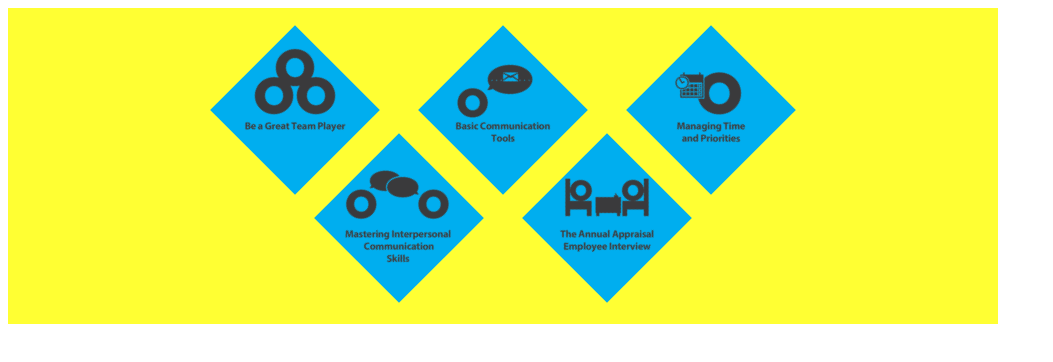
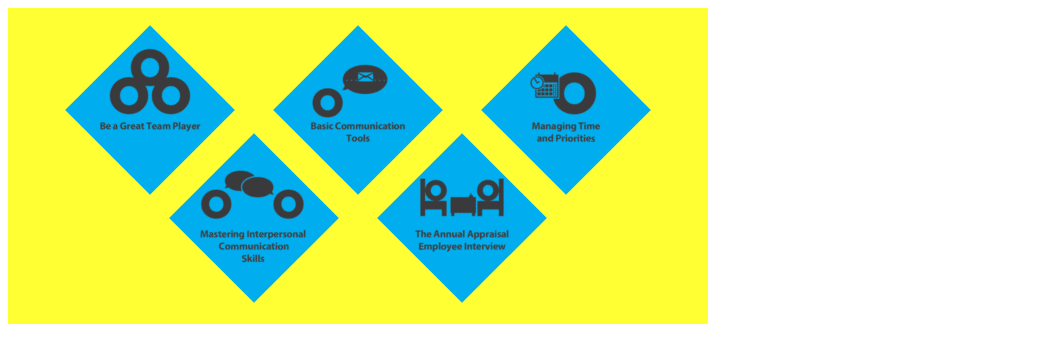
Before and after one commit to oteldemo/oslider, a plain HTML site: page compulsory.html in a window 1280 px wide. Shown: the whole page, without its empty margins (0-1053 px from the left). Drawn offline with Linux system fonts and the light colour scheme.

Commit message:
Add files via upload

```diff
--- a/compulsory.html
+++ b/compulsory.html
@@ -34,7 +34,7 @@
 
 <body style >
 
-<div style="text-align:center; background-color:#FF3; width:990px;">
+<div style="text-align:center; background-color:#FF3; width:700px;">
 
 
 		<div>
```
Also changed, not shown: optional.html (+1 -1 lines).
